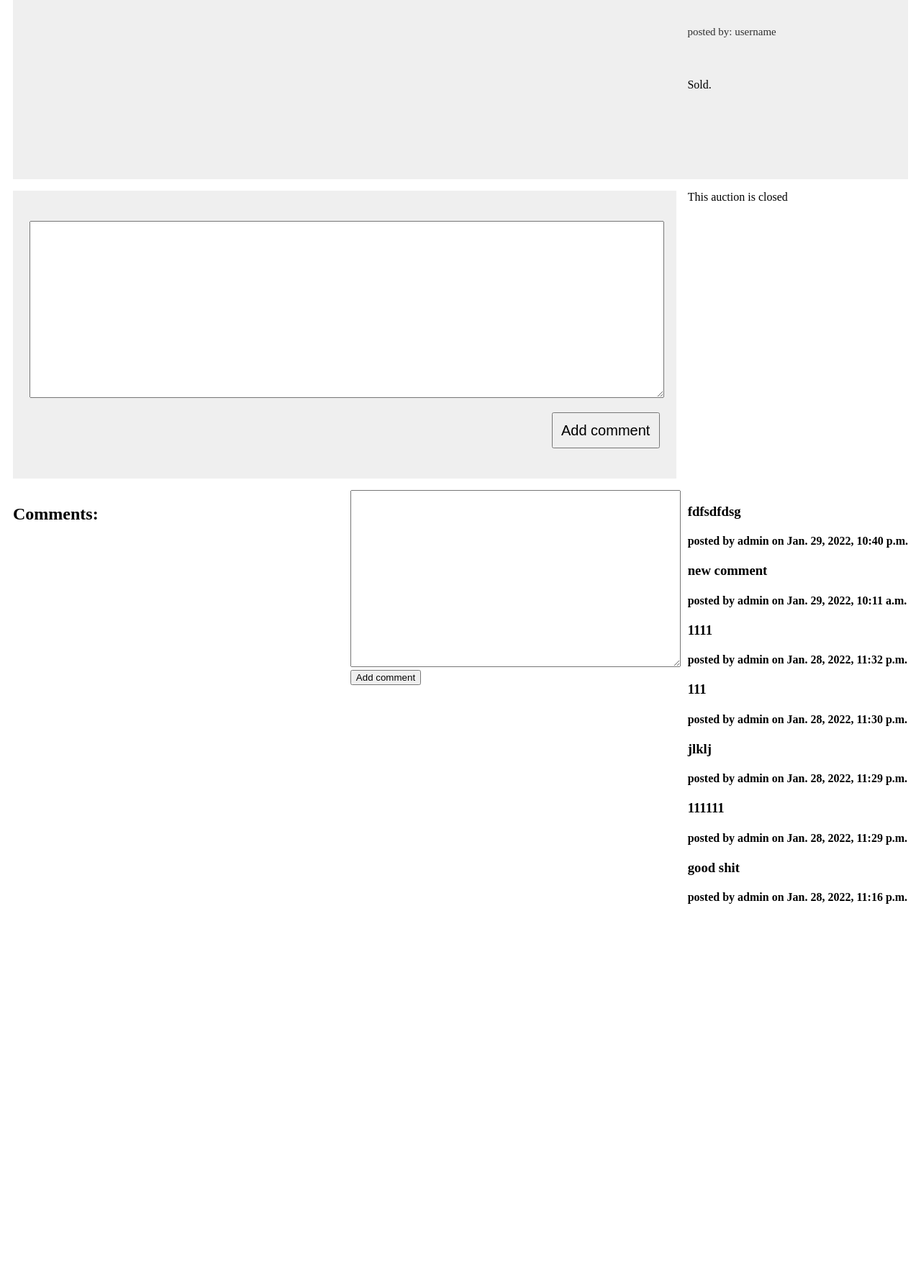
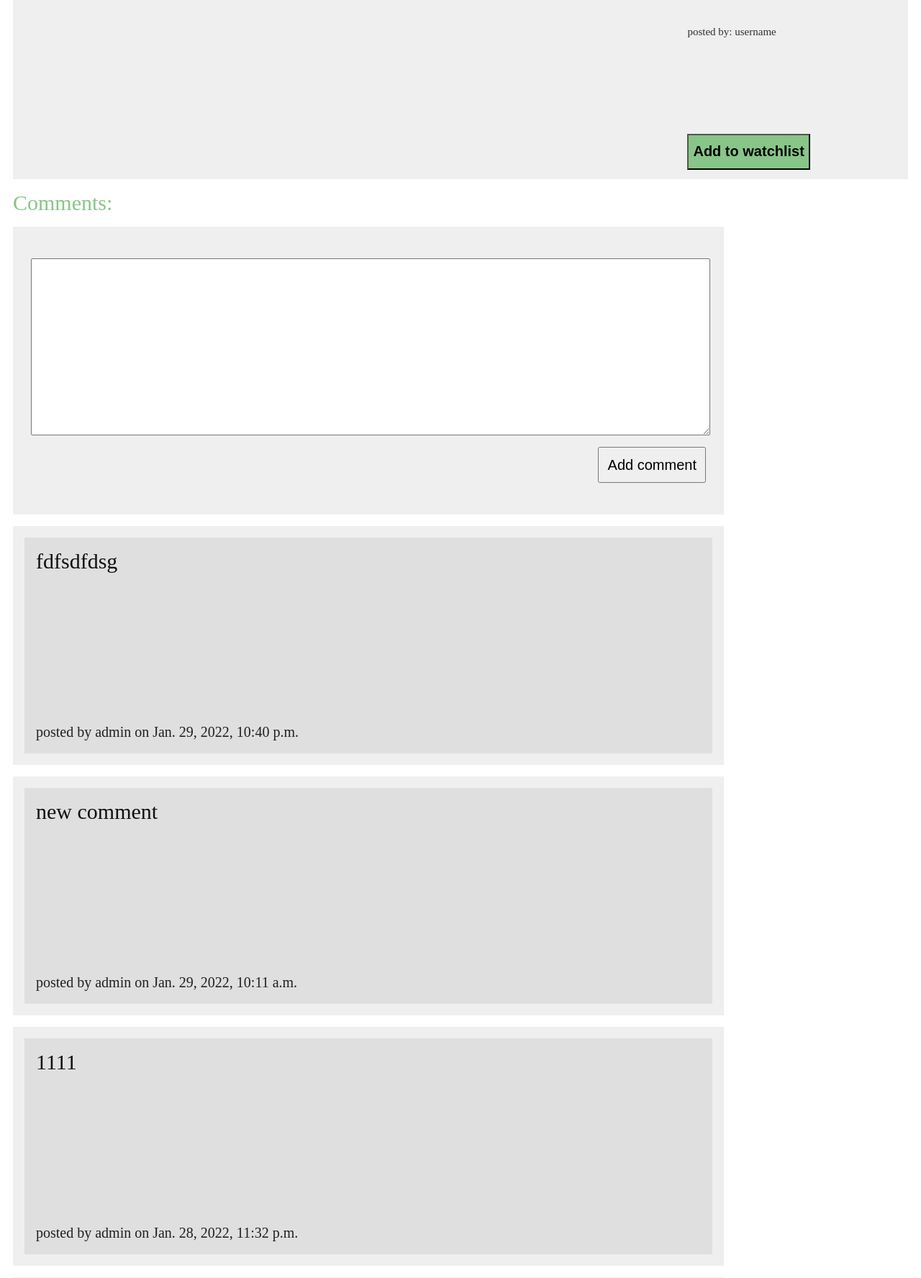
Before and after one commit to MattBookProjects/commerance, a Django app: page /listing/2 in a window 1280 px wide. Shown: the part 940-2716 px from the top of the page at 72% size. Before the commit the page ends 2196 px from the top, so only its background shows below. Run offline with Django 3.2, Linux system fonts and the light colour scheme; a user stored in the database is signed in; data comes from the database, SQL or seed files in the repository; both versions use the stored data as it was after the commit.

Commit message:
Finished styling of listing page, fixed bug where users couldnt see closed listings in their watchlist

```diff
--- a/commerce/auctions/static/auctions/styles.css
+++ b/commerce/auctions/static/auctions/styles.css
@@ -39,6 +39,7 @@ body {
     grid-column-end: 3;
     display: flex;
     justify-content: center;
+    gap: 0.5rem;
 }
 
 .nav-item {
@@ -194,11 +195,29 @@ body {
     font-size: 20px;
 }
 
+.listing-page-closed-label {
+    font-size: 30px;
+    opacity: 0.5;
+    color: red;
+}
+
+.listing-page-user-bought-label {
+    font-size: 30px;
+    color: #88c588;
+}
+
 .listing-page-watchlist-button {
     background-color: #88c588;
     min-height: 50px;
     font-size: 20px;
     font-weight: 600;
+}
+
+.listing-page-comments-label {
+    font-size: 30px;
+    font-weight: 400;
+    color: #88c588;
+    grid-column: span 2;
 }
 
 .listing-page-comment-form-container {
@@ -229,3 +248,37 @@ body {
     height: 50px;
     font-size: 20px;
 }
+
+.listing-page-comment-container {
+    grid-column: span 2;
+    display: flex;
+    background-color: #efefef;
+    min-height: 300px;
+    justify-content: center;
+    align-items : center;
+    padding: 1rem;
+}
+
+.listing-page-comment {
+    display: grid;
+    min-width: 100%;
+    min-height: 100%;
+    background-color: #dfdfdf;
+    grid-template-columns: 1fr;
+    grid-template-rows: 4fr 1fr;
+    gap: 1rem;
+}
+
+.listing-page-comment-content {
+    font-size: 30px;
+    font-weight: 500;
+    color: #101010;
+    padding: 1rem;
+}
+
+.listing-page-comment-meta {
+    font-size: 20px;
+    font-weight: 400;
+    color: #202020;
+    padding: 1rem;
+}
--- a/commerce/auctions/templates/auctions/listing.html
+++ b/commerce/auctions/templates/auctions/listing.html
@@ -12,6 +12,7 @@
             <div class="listing-page-listing-content">
                 <div></div>
                 <div class="listing-page-listing-title">{{ listing.title }}</div>
+                {% if listing.active %}
                     <div class="listing-page-listing-price">
                         {% if listing.latest_bid %}
                             {{ listing.latest_bid }}$
@@ -19,6 +20,17 @@
                             {{ listing.starting_bid }}$
                         {% endif %}
                     </div>
+                {% else %}
+                        {% if user.is_authenticated and listing.buyer == user %}
+                            <div class="listing-page-user-bought-label">
+                                You bought this item for {{ listing.latest_bid }}$
+                            </div>
+                        {% else %}
+                            <div class="listing-page-closed-label">
+                                CLOSED
+                            </div>
+                        {% endif %}
+                {% endif %}
                 {% if listing.category %}
                     <div class="listing-page-listing-category">Category: {{ listing.category.category }}</div>
                 {% else %}
@@ -43,6 +55,12 @@
                                     <input class="listing-page-bid-button" type="submit" value="Make bid">
                                 </form>
                             </div>
+                        {% endif %}
+                    {% endif %}
+                {% else %}
+                    <div></div>
+                {% endif %}
+                {% if user.is_authenticated %}
                     {% if listing in user.watchlist.all %}
                         <div>
                             <form action="{% url 'watchlist_remove' %}" method="POST">
@@ -61,90 +79,26 @@
                         </div>
                     {% endif %}
                 {% endif %}
-                    {% endif %}
-                {% else %}
-                    {% if user.is_authenticated and user == listing.buyer %}
-                        You bought this item.
-                    {% else %}
-                        Sold.
-                    {% endif %}
-                {% endif %}
             </div>
         </div>
+        <div class="listing-page-comments-label">Comments:</div>
         {% if user.is_authenticated %}
             <div class="listing-page-comment-form-container">
-            <form class="listing-page-comment-form" action="{% url 'comment' id=listing.id %}">
+                <form class="listing-page-comment-form" action="{% url 'comment' id=listing.id %}" method="POST">
                     {% csrf_token %}
-                <div>{{ comment_form }}</div>
+                    {{ comment_form }}
                     <input class="listing-page-comment-form-button" type="submit" value="Add comment">
                 </form>
             </div>
         {% endif %}
-    {% if user.is_authenticated %}
-        {% if listing.owner == user %}
-            {% if listing.active == True %}
-                <form action="{% url 'close' id=listing.id %}" method="POST">
-                    {% csrf_token %}
-                    <input type="submit" value="Close auction">
-                </form>
-            {% else %}
-                <div>You closed this auction</div>
-            {% endif %}
-        {% else %}
-            {% if listing.active == True %}
-                <div>
-                    <form action="{% url 'listing' id=listing.id %}" method="POST">
-                        {% csrf_token %}
-                        {{ bid_form }}
-                        <input type="submit" value="Make bid">
-                    </form>
+        {% for comment in comments %}
+            <div class="listing-page-comment-container">
+                <div class="listing-page-comment">
+                    <div class="listing-page-comment-content"> {{ comment.content }}</div>
+                    <div class="listing-page-comment-meta">posted by {{ comment.author }} on {{ comment.date }}</div>
                 </div>
-                {% if bid_error %}
-                    <div style="color: red;">{{ bid_error }}</div>
-                {% endif %}
-                <div>
-                    {% if listing in user.watchlist.all %}
-                        <form action="{% url 'watchlist_remove' %}" method="POST">
-                            {% csrf_token %}
-                            <input type="hidden" name="id" value="{{ listing.id }}">
-                            <input type="submit" value="Remove from watchlist">
-                        </form>
-                    {% else %}
-                        <form action="{% url 'watchlist_add' %}" method="POST">
-                            {% csrf_token %}
-                            <input type="hidden" name="id" value="{{ listing.id }}">
-                            <input type="submit" value="Add to watchlist">
-                        </form>
-                    {% endif %}
-                </div>
-            {% else %}
-                {% if listing.buyer == user %}
-                    <div>You won this auction</div>
-                {% else %}
-                    <div>This auction is closed</div>
-                {% endif %}
-            {% endif %}
-        {% endif %}
-    {% endif %}
-    <div><h2>Comments:</h2></div>
-    {% if user.is_authenticated %}
-        <div>
-            <form action="{% url 'comment' id=listing.id %}" method="POST">
-                {% csrf_token %}
-                {{ comment_form }}
-                <input type="submit" value="Add comment">
-            </form>
-        </div>
-    {% endif %}
-
-    <div>
-        {% for comment in comments %}
-            <div>
-                <h3>{{ comment.content }}</h3>
-                <h4>posted by {{ comment.author }} on {{ comment.date }}</h4>
             </div>
         {% empty %}
-            <div><h3>No comments yet</h3></div>
+            <div>No comments yet.</div>
         {% endfor %}
-    </div>
 {% endblock %}
--- a/commerce/auctions/views.py
+++ b/commerce/auctions/views.py
@@ -213,7 +213,7 @@ def watchlist(request):
     if request.user.is_authenticated:
 
         return render(request, "auctions/index.html", {
-           "listings" : request.user.watchlist.filter(active=True)
+           "listings" : request.user.watchlist.all()
                 })
 
     else:
@@ -260,9 +260,10 @@ def close(request, id):
             listing = Listing.objects.get(id=id)
             print("method post")
             if listing.owner == request.user:
-                print("listing owner")
                 listing.active = False
-                listing.buyer = listing.bids.all().order_by('-value').first().owner
+                final_bid = listing.bids.all().order_by('-value').first()
+                if final_bid is not None:
+                    listing.buyer = final_bid.owner
                 listing.save()
         return HttpResponseRedirect(reverse("listing", kwargs={'id': id}))
     return HttpResponseRedirect(reverse("login"))
```
Also changed, not shown: commerce/db.sqlite3. Lines whose indentation alone changed are shown as unchanged.
